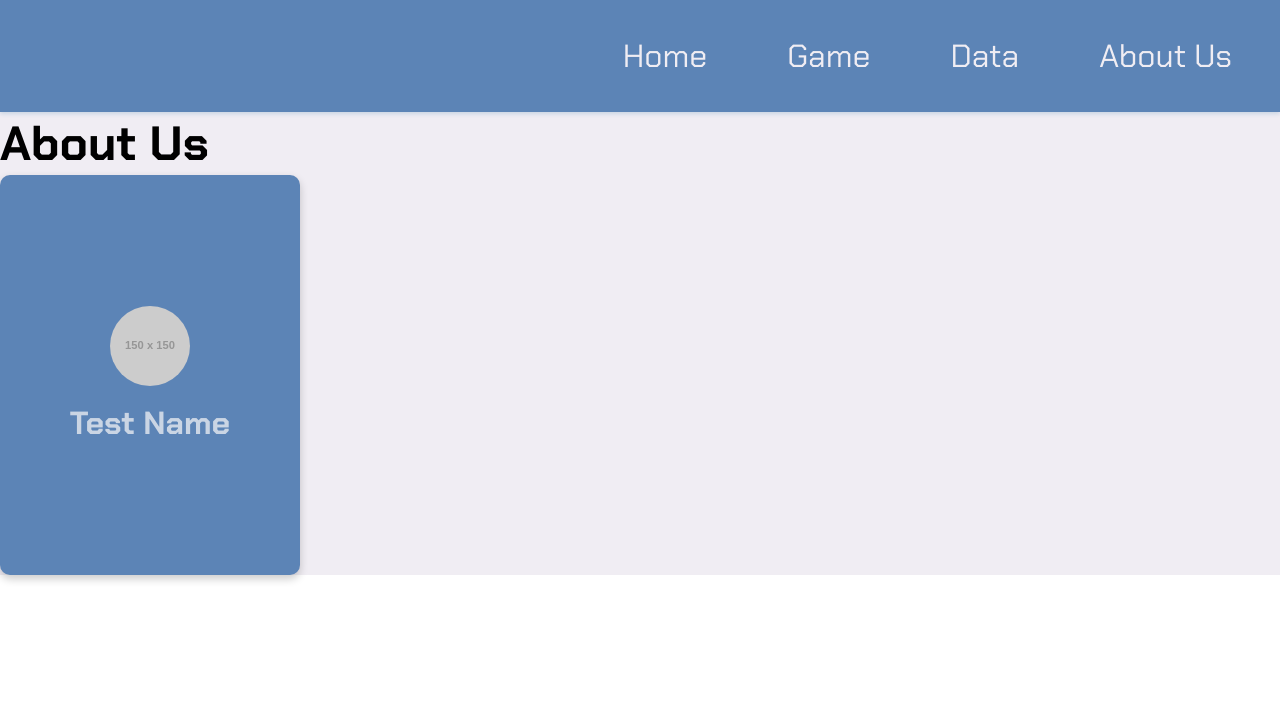
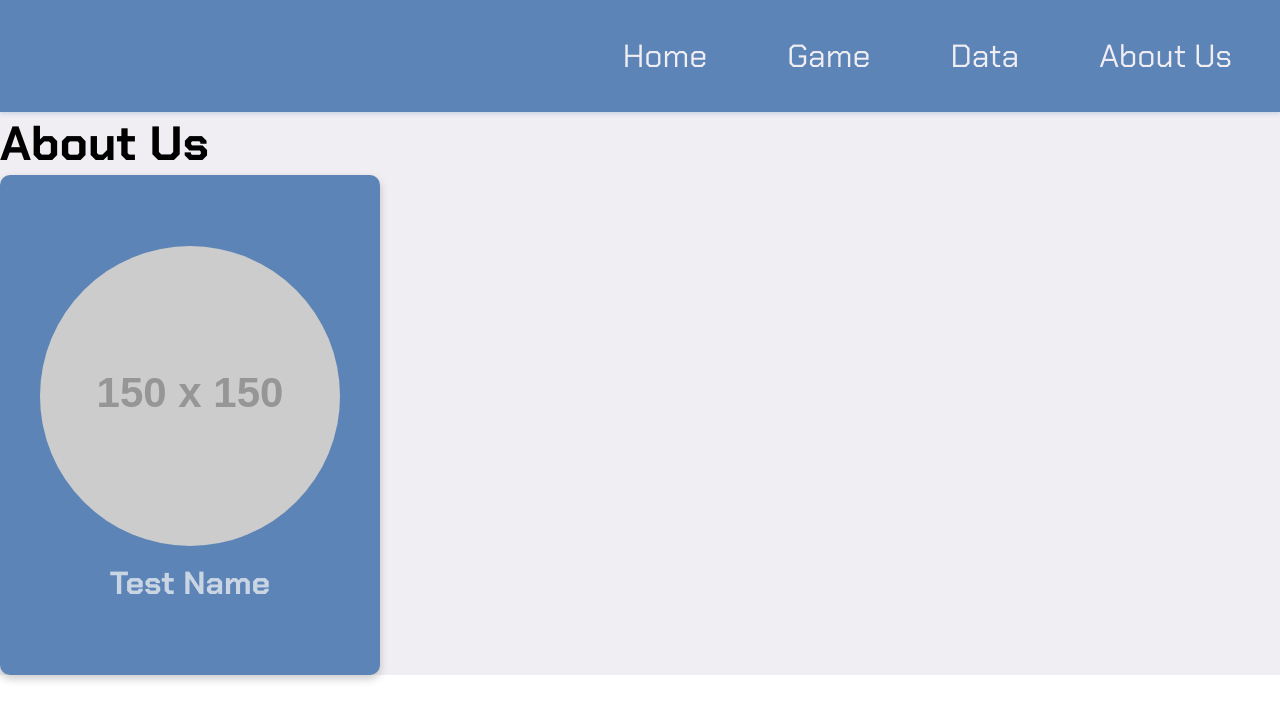
Before and after one commit to E11aW/css481-final-project, a React (Create React App) app: page /about-us in a window 1280 px wide. Shown: the top 720 px of the page. Built offline with nearby package versions, Linux system fonts and the light colour scheme.

Commit message:
Updated image size

```diff
--- a/src/components/FlipCard/FlipCard.scss
+++ b/src/components/FlipCard/FlipCard.scss
@@ -2,8 +2,8 @@
 
 .flip-card {
     background-color: transparent;
-    width: 300px;
-    height: 400px;
+    width: 380px;
+    height: 500px;
     perspective: 1000px;
     cursor: pointer;
 
@@ -38,8 +38,8 @@
         background-color: $DeepBlue;
 
         .card-image {
-            width: 80px;
-            height: 80px;
+            width: 300px;
+            height: 300px;
             border-radius: 50%;
             margin-bottom: 1rem;
         }
```
